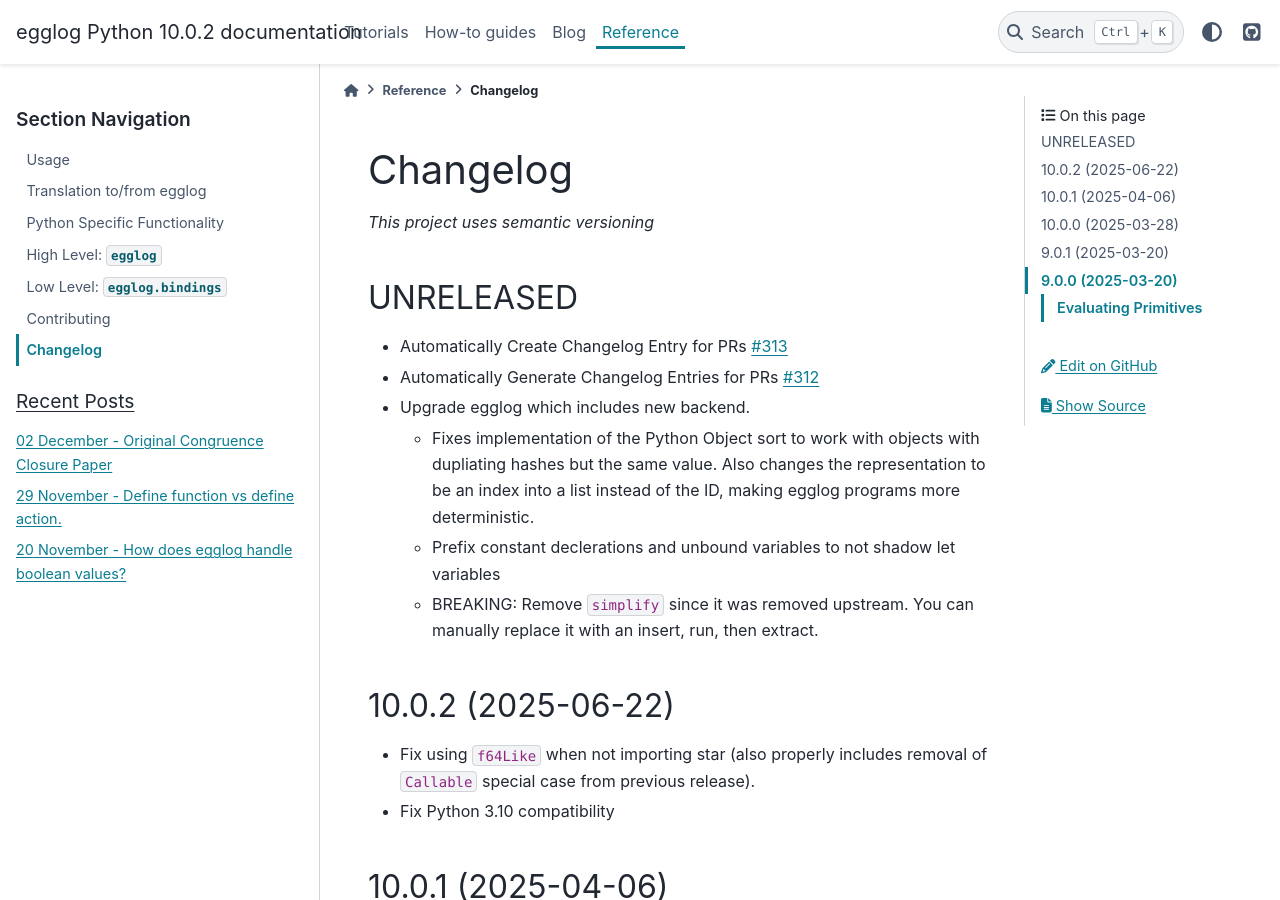
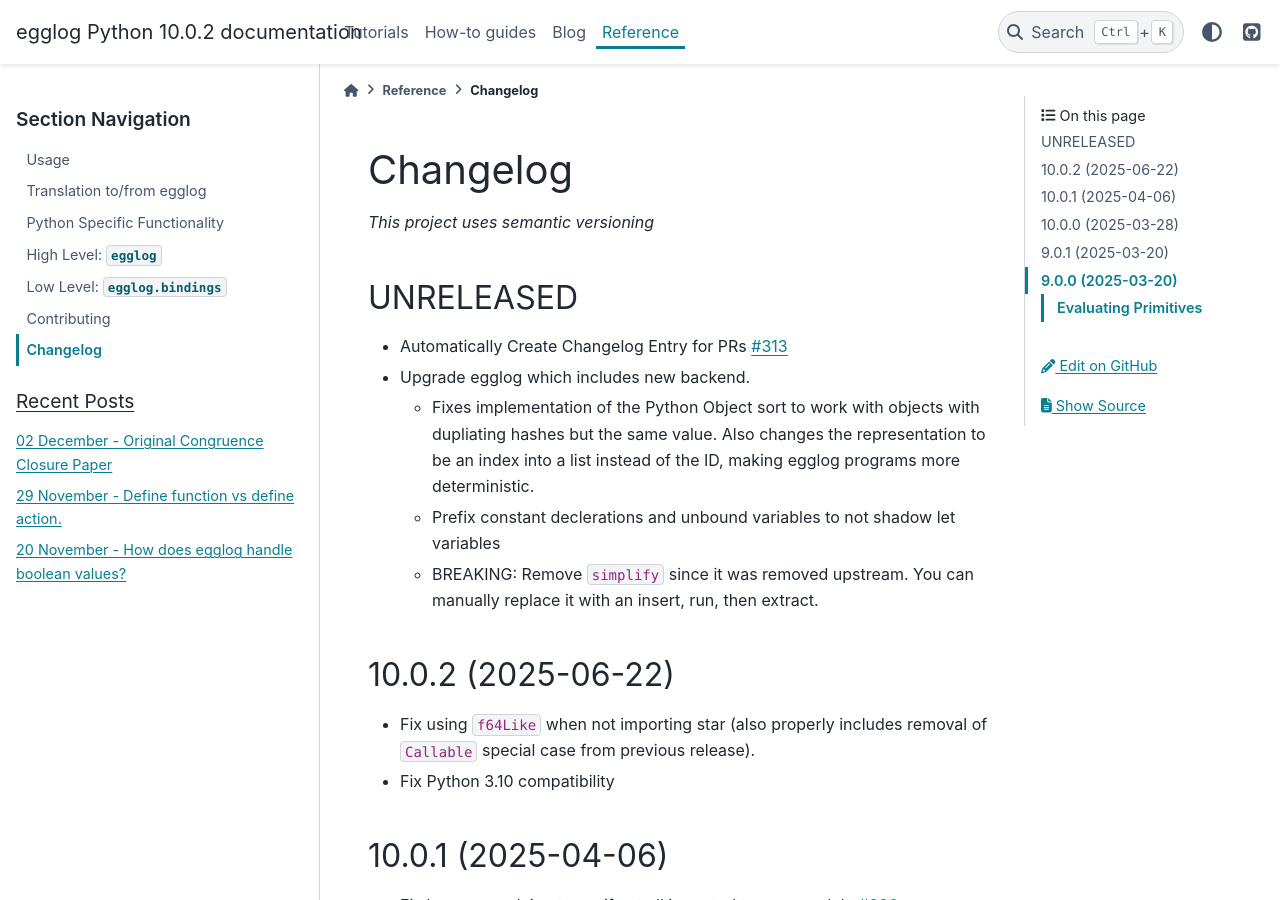
Before and after one commit to egraphs-good/egglog-python, a Sphinx documentation site: the page built from docs/changelog.md, in a window 1280 px wide and 900 px high. Built offline with Sphinx 7.4.7 and the PyData theme 0.15.4, drawn with Linux system fonts in a browser that asks for light colours; pages that are not in the unit, such as notebooks, are missing from menus; comment, search, counter and statistics services are not loaded; the version number is read from the project's files by our own code.

Commit message:
Update docs/changelog.md

```diff
--- a/docs/changelog.md
+++ b/docs/changelog.md
@@ -5,7 +5,6 @@ _This project uses semantic versioning_
 ## UNRELEASED
 
 - Automatically Create Changelog Entry for PRs [#313](https://github.com/egraphs-good/egglog-python/pull/313)
-- Automatically Generate Changelog Entries for PRs [#312](https://github.com/egraphs-good/egglog-python/pull/312)
 - Upgrade egglog which includes new backend.
   - Fixes implementation of the Python Object sort to work with objects with dupliating hashes but the same value.
     Also changes the representation to be an index into a list instead of the ID, making egglog programs more deterministic.
```
